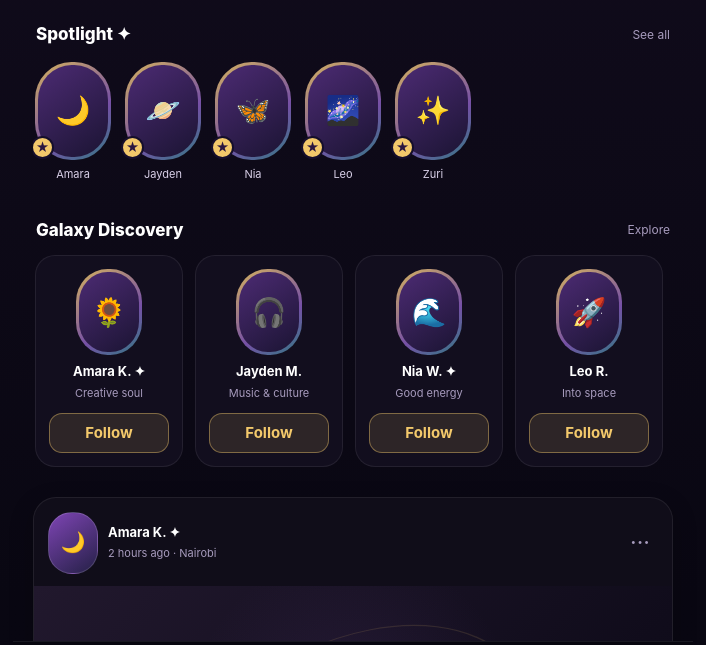
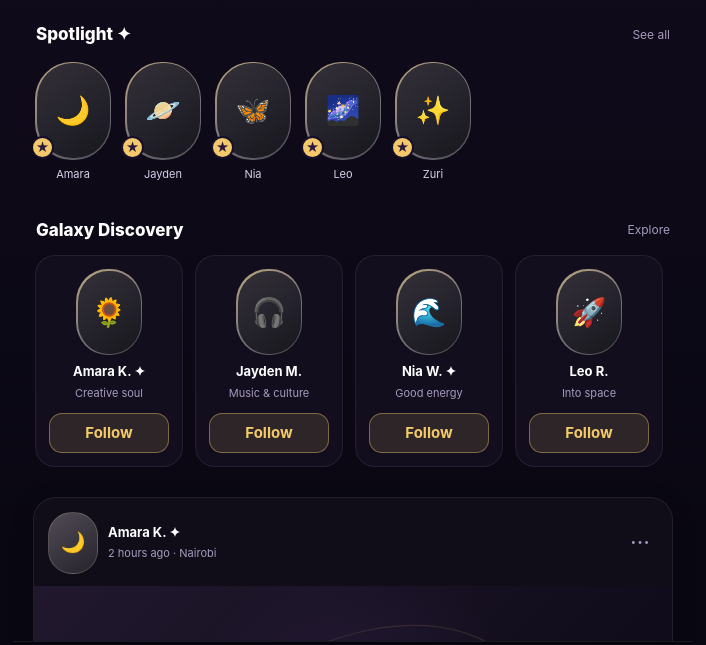
Before and after one commit to cosmoskid-ux/socialink-reborn, a plain HTML site: page index.html in a window 1280 px wide. Shown: the part 78-723 px from the top of the page, without its empty margins (287-993 px from the left). Drawn offline with Linux system fonts and the light colour scheme.

Commit message:
Refine profile oval frames with thinner muted borders

```diff
--- a/index.html
+++ b/index.html
@@ -81,6 +81,13 @@
     @media(min-width:600px){main{padding:0 20px}.feed{margin:22px 0 0}.post{border:1px solid var(--line);border-radius:23px}.post-art{min-height:340px}.section{margin-top:25px}}
     @media(max-width:370px){.post-actions{gap:5px;padding-left:8px;padding-right:8px}.action{font-size:11px;gap:4px;min-height:54px}.action .ico{font-size:20px}.brand{font-size:23px}}
 
+
+
+    /* Refined profile frames: slimmer, muted champagne and charcoal */
+    .portrait{padding:1.5px!important;background:linear-gradient(145deg,#b9a77c 0%,#77717b 58%,#4b4850 100%)!important}
+    .portrait-inner{background:linear-gradient(145deg,#343039,#17171e)!important}
+    .person .portrait{background:linear-gradient(145deg,#b9a77c 0%,#77717b 58%,#4b4850 100%)!important}
+    .avatar{background:linear-gradient(145deg,#514b56,#25232b)!important;border-color:rgba(210,198,170,.22)!important}
 
   </style>
 </head>
```
